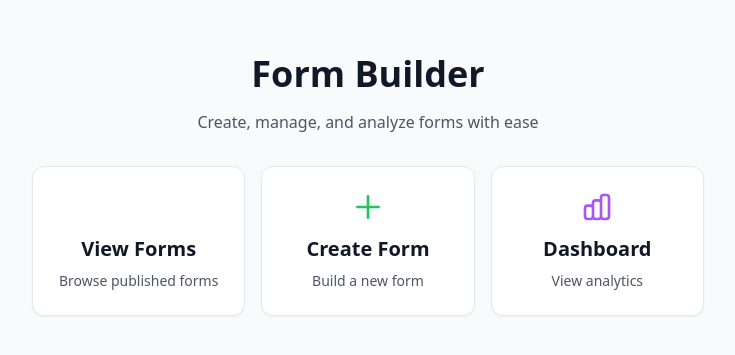
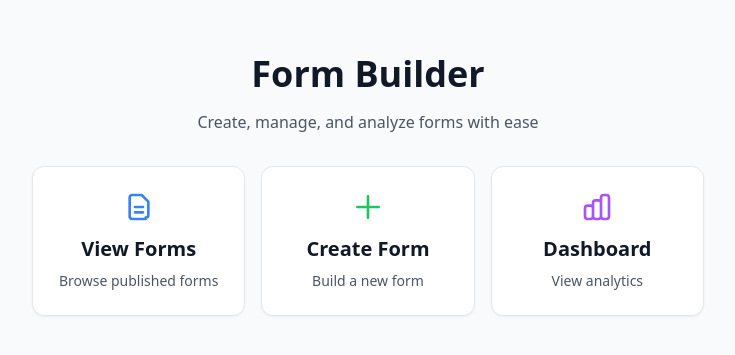
Before and after one commit to BrianClark1/dune, a Next.js app in the folder frontend/: page / in a window 1280 px wide. Shown: the part 215-570 px from the top of the page, without its empty margins (272-1007 px from the left). Built offline with nearby package versions, Linux system fonts and the light colour scheme.

Commit message:
f1: adding and fixing icons

```diff
--- a/frontend/app/forms/page.tsx
+++ b/frontend/app/forms/page.tsx
@@ -67,11 +67,35 @@ export default function FormsPage() {
                                 <div className="absolute top-4 right-4">
                                     <a
                                         href={`/builder/edit/${form.id}`}
-                                        className="px-2 py-1 text-sm text-gray-600 hover:text-gray-900 transition-colors"
+                                        aria-label={`Edit ${form.title}`}
+                                        title="Edit"
+                                        className="inline-flex items-center justify-center p-2 rounded-lg text-gray-500 hover:text-gray-900 hover:bg-gray-100 transition-colors"
                                     >
-                                        Edit
+                                        <svg
+                                            viewBox="0 0 24 24"
+                                            fill="none"
+                                            stroke="currentColor"
+                                            className="w-5 h-5"
+                                            aria-hidden="true"
+                                        >
+                                            {/* Heroicons-style pencil */}
+                                            <path
+                                                strokeWidth={2}
+                                                strokeLinecap="round"
+                                                strokeLinejoin="round"
+                                                d="M16.862 4.487l1.688-1.688a1.875 1.875 0 112.652 2.652L7.5 19.154 3 21l1.846-4.5L16.862 4.487z"
+                                            />
+                                            <path
+                                                strokeWidth={2}
+                                                strokeLinecap="round"
+                                                strokeLinejoin="round"
+                                                d="M19.5 7.125L16.862 4.487"
+                                            />
+                                        </svg>
+                                        <span className="sr-only">Edit</span>
                                     </a>
                                 </div>
+
                                 <a href={`/forms/${form.id}`}>
                                     <h2 className="text-xl font-semibold text-gray-900 mb-2">{form.title}</h2>
                                     <p className="text-sm text-gray-600 mb-4">
--- a/frontend/app/page.tsx
+++ b/frontend/app/page.tsx
@@ -8,11 +8,12 @@ export default function Home() {
                 </div>
 
                 <div className="grid grid-cols-1 gap-4 sm:grid-cols-3">
-                    <a
-                        href="/forms"
-                        className="flex flex-col items-center p-6 bg-white rounded-xl shadow-sm border border-gray-200 hover:border-gray-300 hover:shadow transition-all"
-                    >
-                        <svg className="w-8 h-8 text-blue-500 mb-3" fill="none" stroke="currentColor" viewBox="0 0 24 24">
+                    <a href="/forms"
+                       className="flex flex-col items-center p-6 bg-white rounded-xl shadow-sm border border-gray-200 hover:border-gray-300 hover:shadow transition-all">
+                        <svg className="w-8 h-8 text-blue-500 mb-3" fill="none" stroke="currentColor"
+                             viewBox="0 0 24 24" aria-hidden="true">
+                            <path strokeLinecap="round" strokeLinejoin="round" strokeWidth={2}
+                                  d="M9 12h6m-6 4h6m2 5H7a2 2 0 01-2-2V5a2 2 0 012-2h7l5 5v10a2 2 0 01-2 2z"/>
                         </svg>
                         <h2 className="text-xl font-semibold">View Forms</h2>
                         <p className="mt-2 text-sm text-gray-600 text-center">Browse published forms</p>
@@ -22,8 +23,9 @@ export default function Home() {
                         href="/builder"
                         className="flex flex-col items-center p-6 bg-white rounded-xl shadow-sm border border-gray-200 hover:border-gray-300 hover:shadow transition-all"
                     >
-                        <svg className="w-8 h-8 text-green-500 mb-3" fill="none" stroke="currentColor" viewBox="0 0 24 24">
-                            <path strokeLinecap="round" strokeLinejoin="round" strokeWidth={2} d="M12 4v16m8-8H4" />
+                        <svg className="w-8 h-8 text-green-500 mb-3" fill="none" stroke="currentColor"
+                             viewBox="0 0 24 24">
+                            <path strokeLinecap="round" strokeLinejoin="round" strokeWidth={2} d="M12 4v16m8-8H4"/>
                         </svg>
                         <h2 className="text-xl font-semibold">Create Form</h2>
                         <p className="mt-2 text-sm text-gray-600 text-center">Build a new form</p>
@@ -33,8 +35,10 @@ export default function Home() {
                         href="/dashboard"
                         className="flex flex-col items-center p-6 bg-white rounded-xl shadow-sm border border-gray-200 hover:border-gray-300 hover:shadow transition-all"
                     >
-                        <svg className="w-8 h-8 text-purple-500 mb-3" fill="none" stroke="currentColor" viewBox="0 0 24 24">
-                            <path strokeLinecap="round" strokeLinejoin="round" strokeWidth={2} d="M9 19v-6a2 2 0 00-2-2H5a2 2 0 00-2 2v6a2 2 0 002 2h2a2 2 0 002-2zm0 0V9a2 2 0 012-2h2a2 2 0 012 2v10m-6 0a2 2 0 002 2h2a2 2 0 002-2m0 0V5a2 2 0 012-2h2a2 2 0 012 2v14a2 2 0 01-2 2h-2a2 2 0 01-2-2z" />
+                        <svg className="w-8 h-8 text-purple-500 mb-3" fill="none" stroke="currentColor"
+                             viewBox="0 0 24 24">
+                            <path strokeLinecap="round" strokeLinejoin="round" strokeWidth={2}
+                                  d="M9 19v-6a2 2 0 00-2-2H5a2 2 0 00-2 2v6a2 2 0 002 2h2a2 2 0 002-2zm0 0V9a2 2 0 012-2h2a2 2 0 012 2v10m-6 0a2 2 0 002 2h2a2 2 0 002-2m0 0V5a2 2 0 012-2h2a2 2 0 012 2v14a2 2 0 01-2 2h-2a2 2 0 01-2-2z"/>
                         </svg>
                         <h2 className="text-xl font-semibold">Dashboard</h2>
                         <p className="mt-2 text-sm text-gray-600 text-center">View analytics</p>
```
